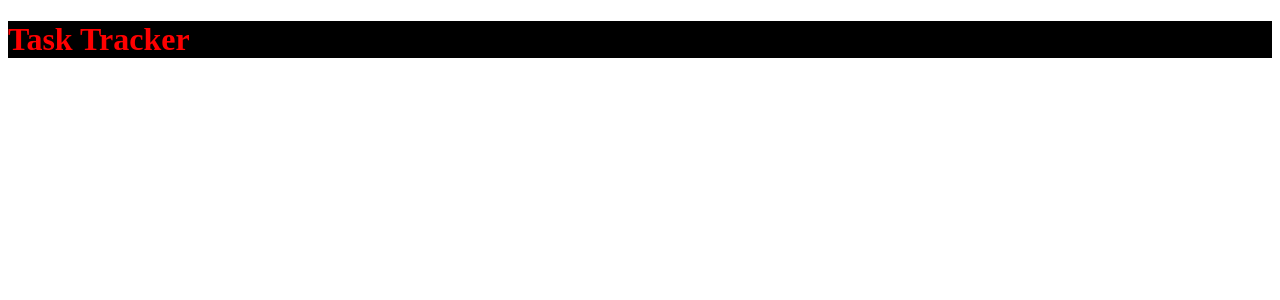
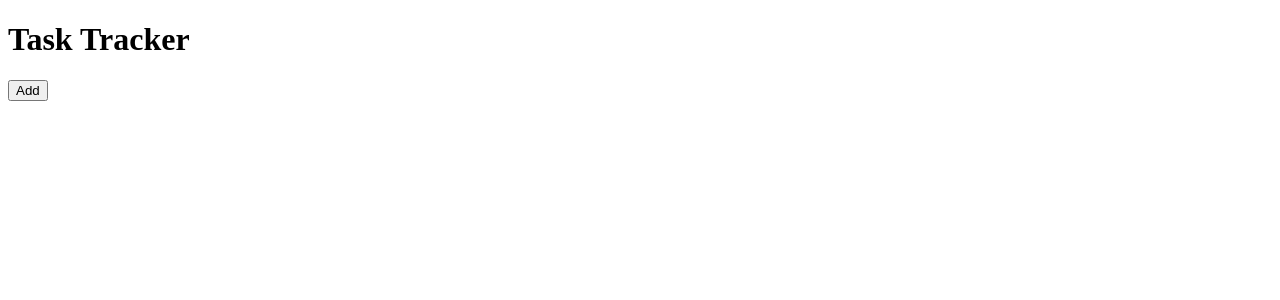
Before and after one commit to artseven/react-refresher, a React (Create React App) app: page / in a window 1280 px wide. Shown: the top 300 px of the page. Built offline with nearby package versions, Linux system fonts and the light colour scheme.

Commit message:
adding global styling

```diff
--- a/src/components/Header.js
+++ b/src/components/Header.js
@@ -2,8 +2,9 @@ import PropTypes from 'prop-types'
 
 const Header = ({title}) => {
     return (
-        <header>
-            <h1 style={headingStyle}>{title}</h1>
+        <header className="header">
+            <h1>{title}</h1>
+            <button>Add</button>
         </header>
     )
 }
@@ -15,6 +16,9 @@ Header.defaultProps = {
 Header.propTypes = {
     title: PropTypes.string.isRequired,
 }
-
-const headingStyle = {color: 'red', backgroundColor: 'black'}
+//CSS in JS
+const headingStyle = {
+    color: 'red',
+    backgroundColor: 'black'
+}
 export default Header
--- a/src/index.css
+++ b/src/index.css
@@ -0,0 +1,112 @@
+@import url('https://fonts.googleapis.com/css2?family=Poppins:wght@300;400&display=swap');
+
+* {
+  box-sizing: border-box;
+  margin: 0;
+  padding: 0;
+}
+
+body {
+  font-family: 'Poppins', sans-serif;
+}
+
+.container {
+  max-width: 500px;
+  margin: 30px auto;
+  overflow: auto;
+  min-height: 300px;
+  border: 1px solid steelblue;
+  padding: 30px;
+  border-radius: 5px;
+}
+
+.header {
+  display: flex;
+  justify-content: space-between;
+  align-items: center;
+  margin-bottom: 20px;
+}
+
+.btn {
+  display: inline-block;
+  background: #000;
+  color: #fff;
+  border: none;
+  padding: 10px 20px;
+  margin: 5px;
+  border-radius: 5px;
+  cursor: pointer;
+  text-decoration: none;
+  font-size: 15px;
+  font-family: inherit;
+}
+
+.btn:focus {
+  outline: none;
+}
+
+.btn:active {
+  transform: scale(0.98);
+}
+
+.btn-block {
+  display: block;
+  width: 100%;
+}
+
+.task {
+  background: #f4f4f4;
+  margin: 5px;
+  padding: 10px 20px;
+  cursor: pointer;
+}
+
+.task.reminder {
+  border-left: 5px solid green;
+}
+
+.task h3 {
+  display: flex;
+  align-items: center;
+  justify-content: space-between;
+}
+
+.add-form {
+  margin-bottom: 40px;
+}
+
+.form-control {
+  margin: 20px 0;
+}
+
+.form-control label {
+  display: block;
+}
+
+.form-control input {
+  width: 100%;
+  height: 40px;
+  margin: 5px;
+  padding: 3px 7px;
+  font-size: 17px;
+}
+
+.form-control-check {
+  display: flex;
+  align-items: center;
+  justify-content: space-between;
+}
+
+.form-control-check label {
+  flex: 1;
+}
+
+.form-control-check input {
+  flex: 2;
+  height: 20px;
+}
+
+footer {
+  margin-top: 30px;
+  text-align: center;
+}
```
Also changed, not shown: 1 other file (tests, documents, lock files or other folders).
